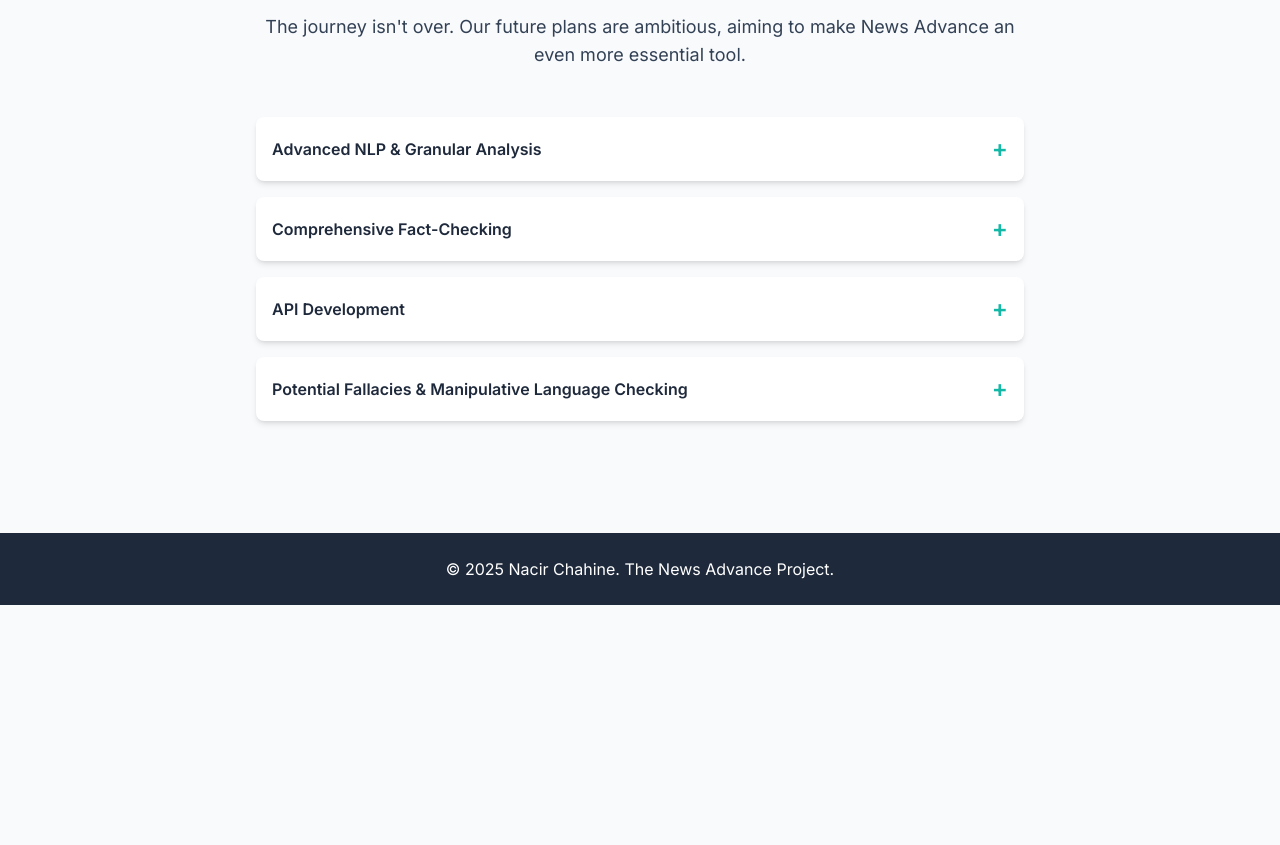
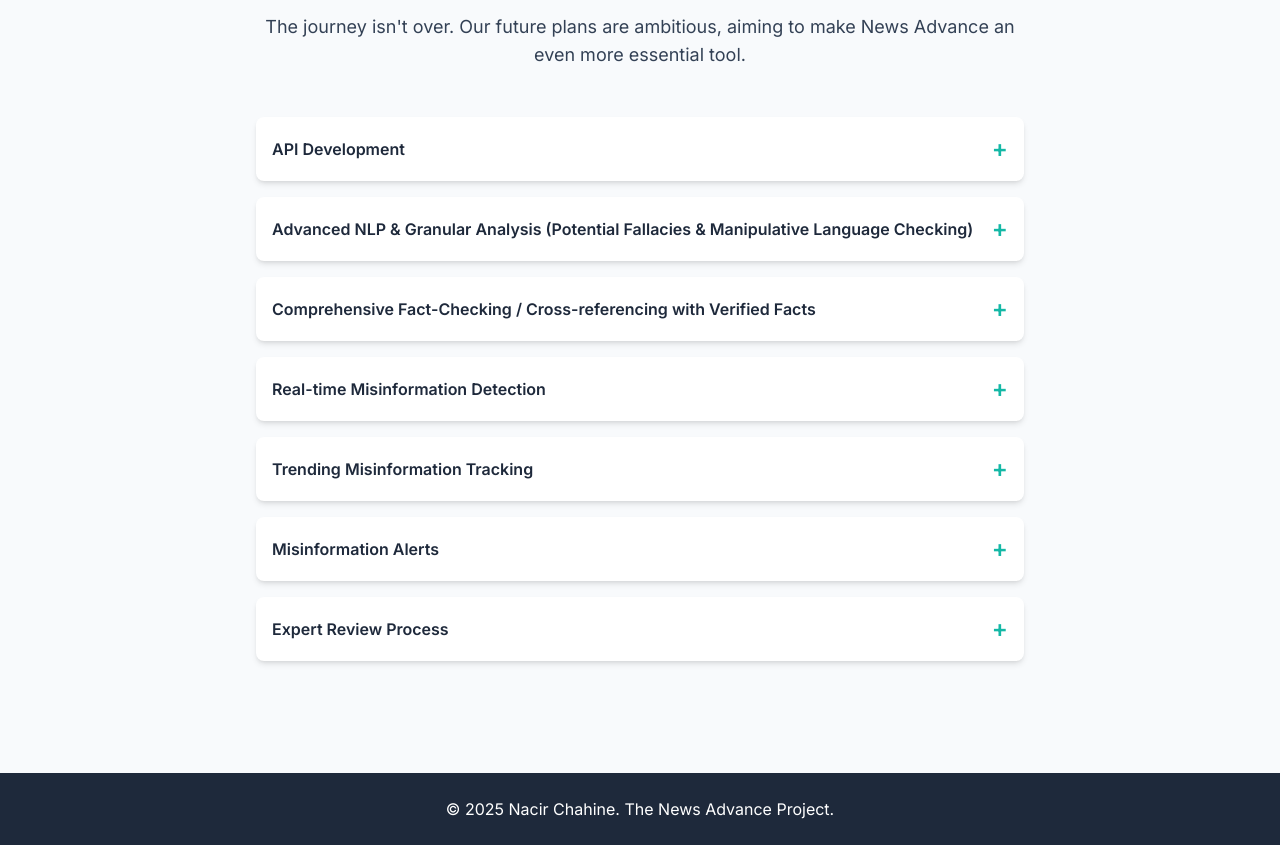
Before and after one commit to NacirChahine/news-advance-memoir, a plain HTML site: page index.html in a window 1280 px wide. Shown: the part 3383-4228 px from the top of the page. Before the commit the page ends 3988 px from the top, so only its background shows below. Drawn offline with nearby package versions, Linux system fonts and the light colour scheme.

Commit message:
add Future Horizons

```diff
--- a/index.html
+++ b/index.html
@@ -280,25 +280,15 @@
                 <h2 class="text-3xl font-bold text-slate-900">Future Horizons</h2>
                 <p class="mt-4 max-w-3xl mx-auto text-lg">The journey isn't over. Our future plans are ambitious, aiming to make News Advance an even more essential tool.</p>
             </div>
+<!--                Accurate Features Highlighted:-->
+<!--                ✅ Bias & Sentiment Analysis - Fully implemented-->
+<!--                ✅ AI-Powered Summarization - Implemented with ML model + Ollama-->
+<!--                ✅ Source Reliability Scoring - Implemented-->
+<!--                ✅ User accounts and saved articles - Implemented-->
+<!--                ✅ Article analysis and visualization - Implemented-->
+
             <div id="accordion" class="mt-12 max-w-3xl mx-auto space-y-4">
-                <div class="accordion-item bg-white rounded-lg shadow-md">
-                    <button class="accordion-button w-full flex justify-between items-center text-left p-4 font-semibold text-slate-800">
-                        <span>Advanced NLP & Granular Analysis</span>
-                        <span class="accordion-icon transform transition-transform text-teal-500 text-2xl">+</span>
-                    </button>
-                    <div class="accordion-content">
-                        <p class="p-4 pt-0 text-slate-600">We plan to train models to do even more detailed analysis, like identifying specific logical fallacies (e.g., personal attacks) or common propaganda tricks.</p>
-                    </div>
-                </div>
-                <div class="accordion-item bg-white rounded-lg shadow-md">
-                    <button class="accordion-button w-full flex justify-between items-center text-left p-4 font-semibold text-slate-800">
-                        <span>Comprehensive Fact-Checking</span>
-                        <span class="accordion-icon transform transition-transform text-teal-500 text-2xl">+</span>
-                    </button>
-                    <div class="accordion-content">
-                        <p class="p-4 pt-0 text-slate-600">A top priority is to build out our fact-checking feature. This means creating a system that can automatically pull out key claims from an article and check them against trusted fact-checking sites like PolitiFact, Snopes, and Reuters in real time.</p>
-                    </div>
-                </div>
+
                 <div class="accordion-item bg-white rounded-lg shadow-md">
                     <button class="accordion-button w-full flex justify-between items-center text-left p-4 font-semibold text-slate-800">
                         <span>API Development</span>
@@ -308,29 +298,66 @@
                         <p class="p-4 pt-0 text-slate-600">To increase our impact, we'll create a RESTful API. This will let other news apps, researchers, and developers use our analysis tools in their own projects, helping us spread our mission.</p>
                     </div>
                 </div>
+
                 <div class="accordion-item bg-white rounded-lg shadow-md">
                     <button class="accordion-button w-full flex justify-between items-center text-left p-4 font-semibold text-slate-800">
-                        <span>Potential Fallacies & Manipulative Language Checking</span>
+                        <span>Advanced NLP & Granular Analysis (Potential Fallacies & Manipulative Language Checking)</span>
                         <span class="accordion-icon transform transition-transform text-teal-500 text-2xl">+</span>
                     </button>
                     <div class="accordion-content">
-                        <p class="p-4 pt-0 text-slate-600"></p>
+                        <p class="p-4 pt-0 text-slate-600">We plan to train models to do even more detailed analysis, like identifying specific logical fallacies (e.g., personal attacks) or common propaganda tricks.</p>
                     </div>
                 </div>
-<!--                to be implemented :-->
-<!--                Fact-checking capabilities - Not implemented-->
-<!--                Real-time misinformation detection - Not implemented-->
-<!--                Misinformation alerts - Not implemented-->
-<!--                Cross-referencing with verified facts - Not implemented-->
-<!--                Expert review process - Not implemented-->
-<!--                Trending misinformation tracking - Not implemented-->
 
-<!--                Accurate Features Highlighted:-->
-<!--                ✅ Bias & Sentiment Analysis - Fully implemented-->
-<!--                ✅ AI-Powered Summarization - Implemented with ML model + Ollama-->
-<!--                ✅ Source Reliability Scoring - Implemented-->
-<!--                ✅ User accounts and saved articles - Implemented-->
-<!--                ✅ Article analysis and visualization - Implemented-->
+                <div class="accordion-item bg-white rounded-lg shadow-md">
+                    <button class="accordion-button w-full flex justify-between items-center text-left p-4 font-semibold text-slate-800">
+                        <span>Comprehensive Fact-Checking / Cross-referencing with Verified Facts</span>
+                        <span class="accordion-icon transform transition-transform text-teal-500 text-2xl">+</span>
+                    </button>
+                    <div class="accordion-content">
+                        <p class="p-4 pt-0 text-slate-600">A top priority is to build out our fact-checking feature. This means creating a system that can automatically pull out key claims from an article and check them against trusted fact-checking sites like PolitiFact, Snopes, and Reuters in real time.</p>
+                    </div>
+                </div>
+
+                <div class="accordion-item bg-white rounded-lg shadow-md">
+                    <button class="accordion-button w-full flex justify-between items-center text-left p-4 font-semibold text-slate-800">
+                        <span>Real-time Misinformation Detection</span>
+                        <span class="accordion-icon transform transition-transform text-teal-500 text-2xl">+</span>
+                    </button>
+                    <div class="accordion-content">
+                        <p class="p-4 pt-0 text-slate-600">Our models will continuously scan and analyze new content to detect misleading narratives as they emerge, allowing users to respond to misinformation faster than ever before.</p>
+                    </div>
+                </div>
+
+                <div class="accordion-item bg-white rounded-lg shadow-md">
+                    <button class="accordion-button w-full flex justify-between items-center text-left p-4 font-semibold text-slate-800">
+                        <span>Trending Misinformation Tracking</span>
+                        <span class="accordion-icon transform transition-transform text-teal-500 text-2xl">+</span>
+                    </button>
+                    <div class="accordion-content">
+                        <p class="p-4 pt-0 text-slate-600">We're developing tools to detect and surface trending misinformation narratives across the web, allowing users to understand what’s gaining traction and why.</p>
+                    </div>
+                </div>
+
+                <div class="accordion-item bg-white rounded-lg shadow-md">
+                    <button class="accordion-button w-full flex justify-between items-center text-left p-4 font-semibold text-slate-800">
+                        <span>Misinformation Alerts</span>
+                        <span class="accordion-icon transform transition-transform text-teal-500 text-2xl">+</span>
+                    </button>
+                    <div class="accordion-content">
+                        <p class="p-4 pt-0 text-slate-600">Users will receive alerts when potentially false or manipulated content is detected, helping them stay informed and avoid sharing harmful misinformation.</p>
+                    </div>
+                </div>
+
+                <div class="accordion-item bg-white rounded-lg shadow-md">
+                    <button class="accordion-button w-full flex justify-between items-center text-left p-4 font-semibold text-slate-800">
+                        <span>Expert Review Process</span>
+                        <span class="accordion-icon transform transition-transform text-teal-500 text-2xl">+</span>
+                    </button>
+                    <div class="accordion-content">
+                        <p class="p-4 pt-0 text-slate-600">For complex or nuanced topics, we'll enable collaboration with subject matter experts to ensure our analyses remain accurate, fair, and contextually aware.</p>
+                    </div>
+                </div>
 
             </div>
         </section>
```
